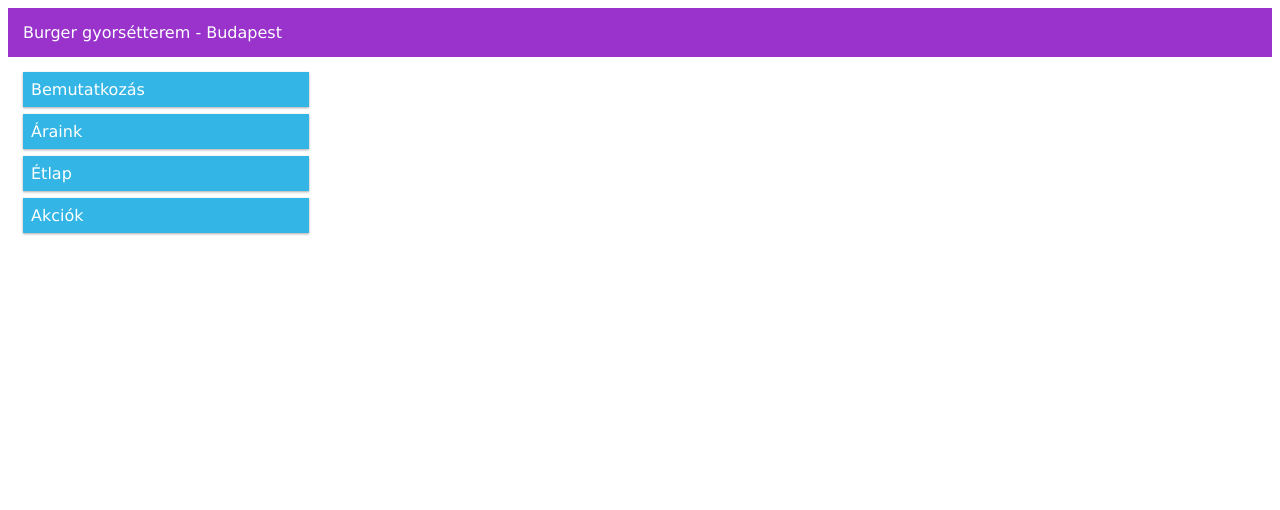
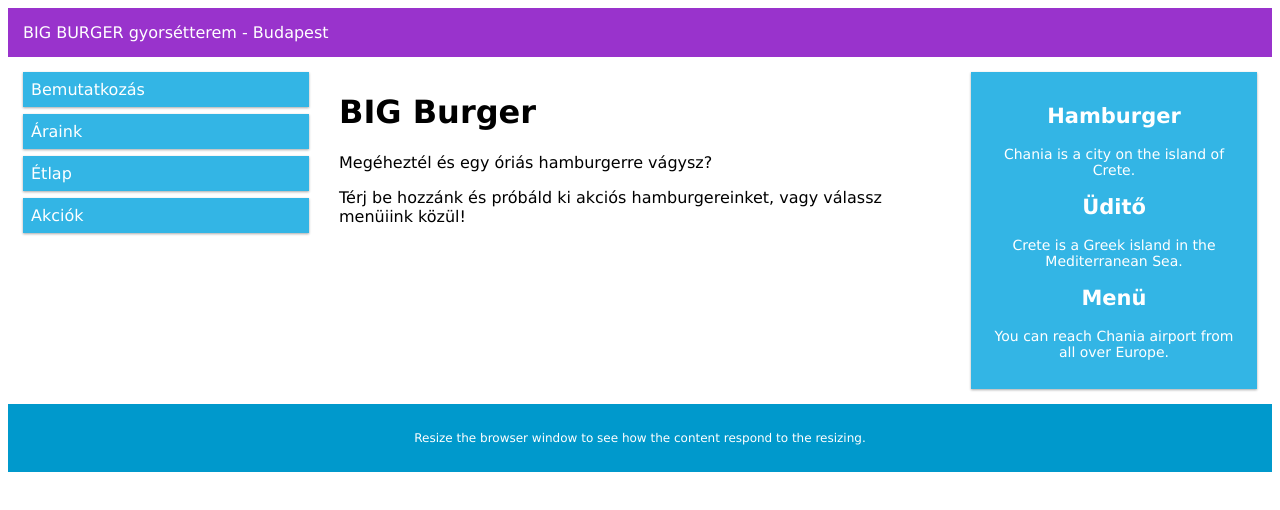
Before and after one commit to szelvedo/testrepo, a plain HTML site: page HTML-basic/index.html in a window 1280 px wide. Drawn offline with Linux system fonts and the light colour scheme.

Commit message:
other sites

```diff
--- a/HTML-basic/index.html
+++ b/HTML-basic/index.html
@@ -67,13 +67,13 @@
           padding: 15px;
         }
 
-        /* For mobile phones: */
+          /* Mobil megjelenés: */
         [class*="col-"] {
           width: 100%;
         }
 
         @media only screen and (min-width: 600px) {
-          /* For tablets: */
+          /* Tablet kijelző */
           .col-s-1 {width: 8.33%;}
           .col-s-2 {width: 16.66%;}
           .col-s-3 {width: 25%;}
@@ -88,7 +88,7 @@
           .col-s-12 {width: 100%;}
         }
         @media only screen and (min-width: 768px) {
-          /* For desktop: */
+          /* Asztali gép */
           .col-1 {width: 8.33%;}
           .col-2 {width: 16.66%;}
           .col-3 {width: 25%;}
@@ -105,16 +105,38 @@
         </style>
 </head>
 <body>
-    <div class="header">Burger gyorsétterem - Budapest</h1></div>
+    <div class="header">BIG BURGER gyorsétterem - Budapest</h1></div>
 
     <div class="row">
         <div class="col-3 col-s-3 menu">
           <ul>
             <li>Bemutatkozás</li>
             <li>Áraink</li>
-            <li>Étlap</li>
+            <li a href="google.hu"><a>Étlap</a></li>
             <li>Akciók</li>
           </ul>
         </div>
+        <div class="col-6 col-s-9">
+            <h1>BIG Burger</h1>
+            <p>Megéheztél és egy óriás hamburgerre vágysz?</p>
+            <p>Térj be hozzánk és próbáld ki akciós hamburgereinket, vagy válassz menüiink közül!</p>
+          </div>
+
+          <div class="col-3 col-s-12">
+            <div class="aside">
+              <h2>Hamburger</h2>
+              <p>Chania is a city on the island of Crete.</p>
+              <h2>Üditő</h2>
+              <p>Crete is a Greek island in the Mediterranean Sea.</p>
+              <h2>Menü</h2>
+              <p>You can reach Chania airport from all over Europe.</p>
+            </div>
+          </div>
+        </div>
+
+
+        <div class="footer">
+            <p>Resize the browser window to see how the content respond to the resizing.</p>
+          </div>
 </body>
 </html>
```
Also changed, not shown: HTML-basic/kapcsolat.html (added, +12 -0 lines), HTML-basic/akciok.html (added).
